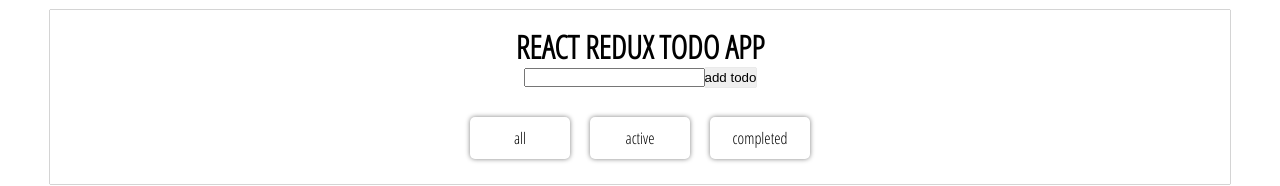
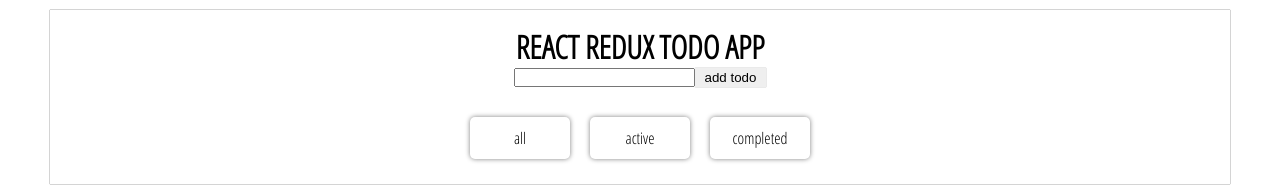
Before and after one commit to dmitryrec/todo_react_redux, a React (Create React App) app: page / in a window 1280 px wide. Shown: the top 186 px of the page. Built offline with nearby package versions, Linux system fonts and the light colour scheme.

Commit message:
add-btn fix style

```diff
--- a/src/App.css
+++ b/src/App.css
@@ -53,6 +53,7 @@ body {
     box-shadow: 0 0 1px #808080;
     cursor: pointer;
     border: 0px;
+    padding: 0 10px;
 }
 
 .add-form {
```
Also changed, not shown: 1 other file (tests, documents, lock files or other folders).
